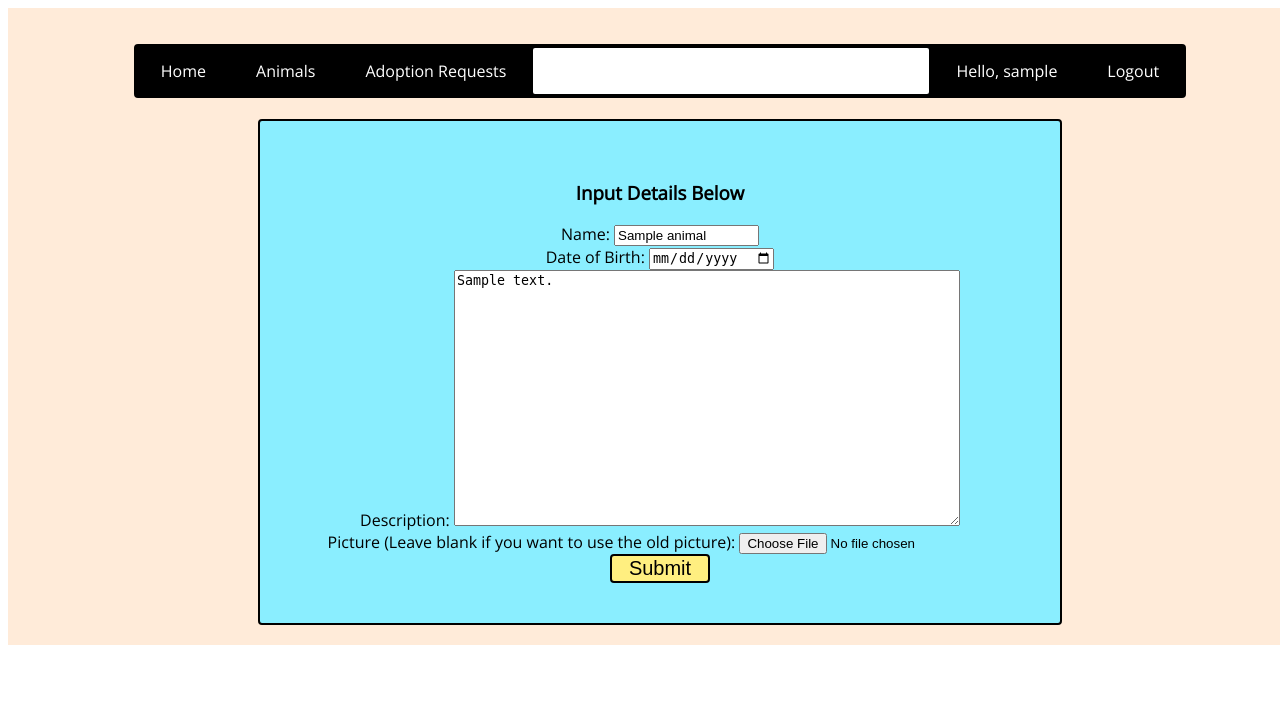
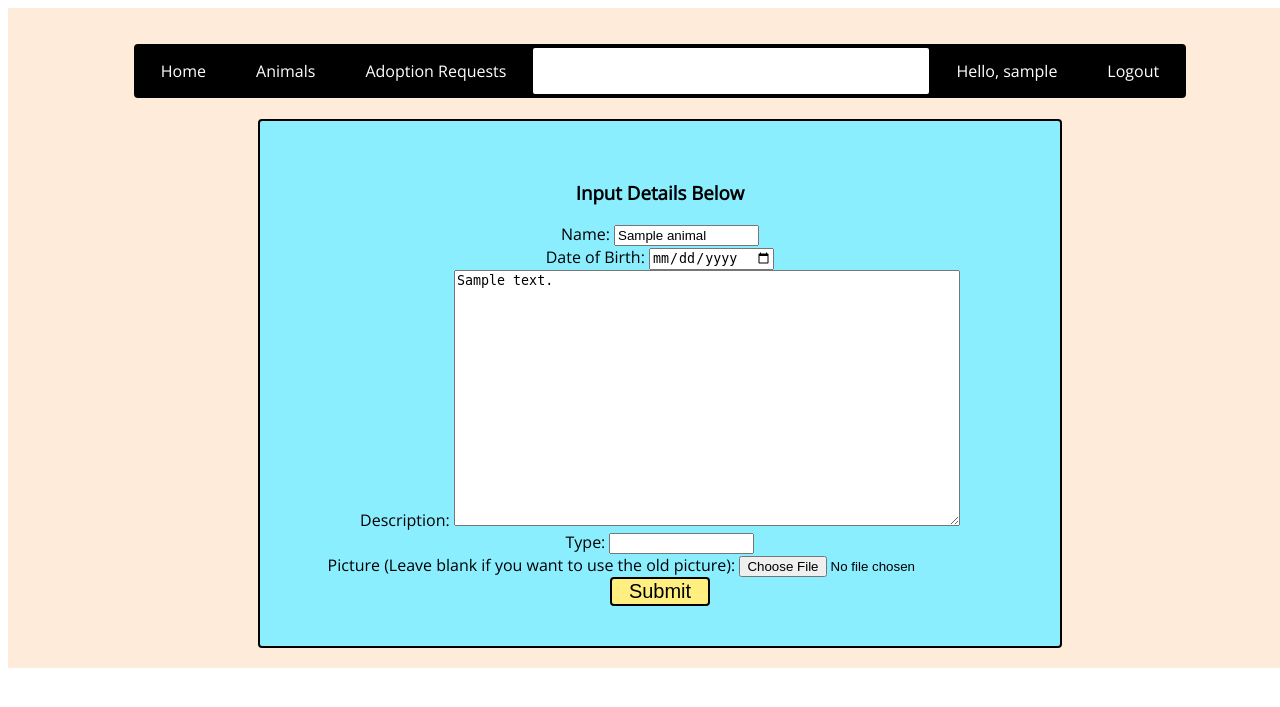
Before and after one commit to rasheedja/aston-animal-sanctuary, a PHP site: page /edit_animal.php?edit=1 in a window 1280 px wide. Shown: the top 707 px of the page. Run offline with PHP 8.4, Linux system fonts and the light colour scheme; the visitor is signed in with stand-in values (Sample User, id 1); tables that the repository leaves empty or names only in its code hold one stand-in row (values such as "Sample post").

Commit message:
Fixed bug when editing animals and added a type for animals that can also be searched for.

```diff
--- a/edit_animal.php
+++ b/edit_animal.php
@@ -20,6 +20,7 @@ if (isset($_SESSION['name'])) {
         header("Location: home.php");
     }
     // don't execute the code in the if statement if a form has been submitted
+    $animal_id = null;
     if ($_GET['edit'] != null) {
         // information on the animal to edit
         $animal_id = $_GET['edit'];
@@ -29,6 +30,7 @@ if (isset($_SESSION['name'])) {
         $name = $animal['name'];
         $birthday = $animal['date_of_birth'];
         $description = $animal['description'];
+        $type = $animal['type'];
     }
 } else {
     header("Location: index.php");
@@ -82,11 +84,15 @@ if (isset($_SESSION['name'])) {
                 Description:
                 <textarea name="description" rows="1" cols="1" maxlength="2000"><?php echo $description; ?></textarea>
                 <br />
+                Type:
+                <input type="text" name="type" size="15" maxlength="32" value="<?php echo $type; ?>" />
+                <br />
                 Picture (Leave blank if you want to use the old picture):
                 <input type="file" name="picture">
                 <br />
                 <input class = "button" type="submit" name="submit" value="Submit" />
-                <input type="hidden" name="submitted" value="TRUE" />
+                <!--Set the animal id as the submitted value-->
+                <input type="hidden" name="submitted" value="<?php echo $animal_id ?>" />
             </form>
         </div>
         <?php
@@ -143,17 +149,21 @@ if (isset($_SESSION['name'])) {
             $name = $_POST['name'];
             $birthday = $_POST['birthday'];
             $description = $_POST['description'];
+            $type = $_POST['type'];
+            $animal_id = $_POST['submitted'];
             if ($error_thrown == false) {
-                $query = "UPDATE animals SET name='$name', date_of_birth='$birthday', description='$description'";
+                $query = "UPDATE animals SET name='$name', date_of_birth='$birthday', description='$description', type='$type' WHERE id='$animal_id'";
                 $db->exec($query);
                 if ($picture != null) {
                     // use the specified picture if one was uploaded
-                    $query = "UPDATE animals SET photo='$picture'";
+                    $query = "UPDATE animals SET photo='$picture' WHERE id='$animal_id'";
                     $db->exec($query);
                 }
             }
-            // take user back to animals page
-            header("Location: staff_animals.php");
+            if ($error_thrown == false) {
+                // take user back to animals page
+                header("Location: staff_animals.php");
+            }
         }
         ?>
     </div>
--- a/search.php
+++ b/search.php
@@ -23,8 +23,8 @@ if (isset($_SESSION['name'])) {
         $latest_date_of_birth = date("Y-m-d", $latest_date_of_birth);
         $query = "SELECT * FROM animals WHERE available=1 AND date_of_birth<='$latest_date_of_birth' AND date_of_birth>='$earliest_date_of_birth' OR id=$age";
     } else {
-        // search for animals with a name that was searched for
-        $query = "SELECT * FROM animals WHERE available=1 AND name LIKE '%$search_query%'";
+        // search for animals with a name or type that was searched for
+        $query = "SELECT * FROM animals WHERE available=1 AND name LIKE '%$search_query%' OR type LIKE '%$search_query%'";
     }
     $result = $db->query($query);
     // check and store whether a user is a staff member or not
--- a/staff_home.php
+++ b/staff_home.php
@@ -58,7 +58,7 @@ if (isset($_SESSION['name'])) {
     </div>
     <div id="inner-center">
         <div class="animals">
-            <h3>Available Animals</h3>
+            <h3>Your Animals</h3>
             <?php
             // display the information on the animals owned by the user
             $query = "SELECT * FROM owns WHERE user_id = $user_id";
--- a/stylesheet.css
+++ b/stylesheet.css
@@ -93,6 +93,7 @@ a:visited {
     display: inline-block;
     margin: auto;
     padding: 40px;
+    width: 90%;
 }
 
 .animal-picture {
@@ -105,6 +106,8 @@ a:visited {
     padding: 0px;
     float:right;
     text-align: justify;
+    width: 100%;
+    color: black;
 }
 
 .animal-info li {
```
Also changed, not shown: add_animal.php (+9 -4 lines).
